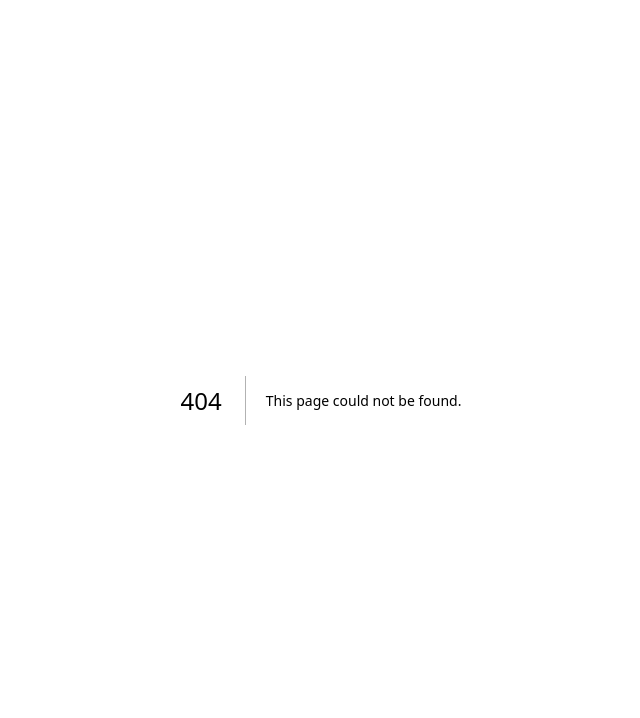
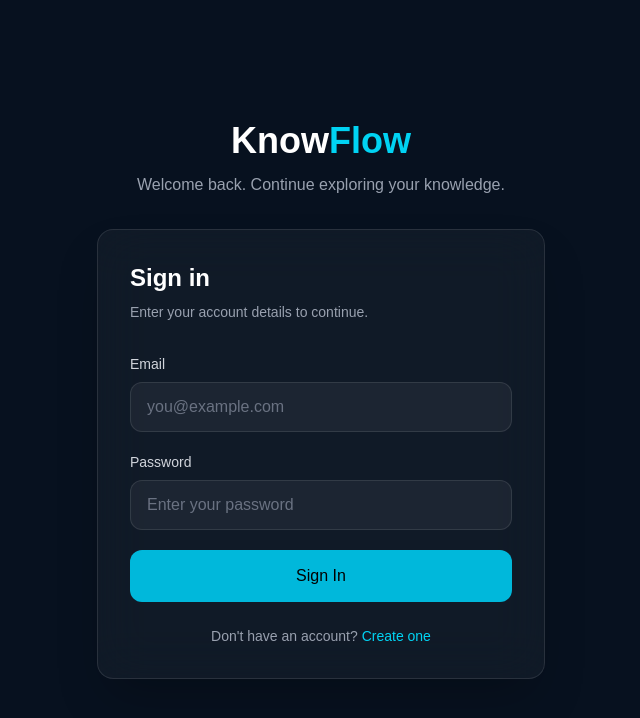
Before and after one commit to NehalKashif/KnowFlow-Ai, a Next.js app in the folder frontend/: page /login in a window 1280 px wide. Before the commit this address had no page. Shown: the top 718 px of the page, without its empty margins (319-959 px from the left). Built offline with nearby package versions, Linux system fonts and the light colour scheme.

Commit message:
Login page created

```diff
--- /dev/null
+++ b/frontend/app/dashboard/page.tsx
@@ -0,0 +1,28 @@
+"use client";
+
+export default function DashboardPage() {
+  const token =
+    typeof window !== "undefined"
+      ? localStorage.getItem("access_token")
+      : null;
+
+  return (
+    <main className="min-h-screen bg-[#07111f] flex items-center justify-center">
+      <div className="text-center">
+        <h1 className="text-4xl font-bold text-white">
+          Know<span className="text-cyan-400">Flow</span>
+        </h1>
+
+        <p className="mt-4 text-gray-400">
+          Dashboard
+        </p>
+
+        <p className="mt-2 text-sm text-green-400">
+          {token
+            ? "You are authenticated."
+            : "No authentication token found."}
+        </p>
+      </div>
+    </main>
+  );
+}
--- /dev/null
+++ b/frontend/app/login/page.tsx
@@ -0,0 +1,165 @@
+"use client";
+
+import { FormEvent, useState } from "react";
+import Link from "next/link";
+import { useRouter } from "next/navigation";
+
+export default function LoginPage() {
+  const router = useRouter();
+
+  const [email, setEmail] = useState("");
+  const [password, setPassword] = useState("");
+
+  const [loading, setLoading] = useState(false);
+  const [error, setError] = useState("");
+  const [success, setSuccess] = useState("");
+
+  const handleSubmit = async (event: FormEvent<HTMLFormElement>) => {
+    event.preventDefault();
+
+    setError("");
+    setSuccess("");
+    setLoading(true);
+
+    try {
+      const response = await fetch(
+        "http://127.0.0.1:8000/auth/login",
+        {
+          method: "POST",
+          headers: {
+            "Content-Type": "application/json",
+          },
+          body: JSON.stringify({
+            email,
+            password,
+          }),
+        }
+      );
+
+      const data = await response.json();
+
+      if (!response.ok) {
+        setError(data.detail || "Invalid email or password.");
+        return;
+      }
+
+      // Store JWT token
+      localStorage.setItem("access_token", data.access_token);
+
+      setSuccess("Login successful!");
+
+      // Redirect to dashboard
+      router.push("/dashboard");
+
+    } catch (error) {
+      console.error("Login error:", error);
+      setError("Unable to connect to the server.");
+    } finally {
+      setLoading(false);
+    }
+  };
+
+  return (
+    <main className="min-h-screen bg-[#07111f] flex items-center justify-center px-6">
+
+      <div className="w-full max-w-md">
+
+        {/* Logo / Brand */}
+        <div className="text-center mb-8">
+          <h1 className="text-4xl font-bold text-white">
+            Know<span className="text-cyan-400">Flow</span>
+          </h1>
+
+          <p className="mt-3 text-gray-400">
+            Welcome back. Continue exploring your knowledge.
+          </p>
+        </div>
+
+        {/* Login Card */}
+        <div className="rounded-2xl border border-white/10 bg-white/[0.04] backdrop-blur-xl p-8 shadow-2xl">
+
+          <h2 className="text-2xl font-semibold text-white">
+            Sign in
+          </h2>
+
+          <p className="mt-2 text-sm text-gray-400">
+            Enter your account details to continue.
+          </p>
+
+          <form onSubmit={handleSubmit} className="mt-8 space-y-5">
+
+            {/* Email */}
+            <div>
+              <label className="block text-sm font-medium text-gray-300 mb-2">
+                Email
+              </label>
+
+              <input
+                type="email"
+                value={email}
+                onChange={(e) => setEmail(e.target.value)}
+                placeholder="you@example.com"
+                required
+                className="w-full rounded-xl border border-white/10 bg-white/5 px-4 py-3 text-white placeholder-gray-500 outline-none transition focus:border-cyan-400 focus:ring-2 focus:ring-cyan-400/20"
+              />
+            </div>
+
+            {/* Password */}
+            <div>
+              <label className="block text-sm font-medium text-gray-300 mb-2">
+                Password
+              </label>
+
+              <input
+                type="password"
+                value={password}
+                onChange={(e) => setPassword(e.target.value)}
+                placeholder="Enter your password"
+                required
+                className="w-full rounded-xl border border-white/10 bg-white/5 px-4 py-3 text-white placeholder-gray-500 outline-none transition focus:border-cyan-400 focus:ring-2 focus:ring-cyan-400/20"
+              />
+            </div>
+
+            {/* Error */}
+            {error && (
+              <div className="rounded-lg border border-red-500/20 bg-red-500/10 px-4 py-3 text-sm text-red-400">
+                {error}
+              </div>
+            )}
+
+            {/* Success */}
+            {success && (
+              <div className="rounded-lg border border-green-500/20 bg-green-500/10 px-4 py-3 text-sm text-green-400">
+                {success}
+              </div>
+            )}
+
+            {/* Login button */}
+            <button
+              type="submit"
+              disabled={loading}
+              className="w-full rounded-xl bg-cyan-500 py-3.5 font-semibold text-black transition hover:bg-cyan-400 disabled:cursor-not-allowed disabled:opacity-50"
+            >
+              {loading ? "Signing in..." : "Sign In"}
+            </button>
+
+          </form>
+
+          {/* Register */}
+          <p className="mt-6 text-center text-sm text-gray-400">
+            Don't have an account?{" "}
+            <Link
+              href="/register"
+              className="font-medium text-cyan-400 hover:text-cyan-300"
+            >
+              Create one
+            </Link>
+          </p>
+
+        </div>
+
+      </div>
+
+    </main>
+  );
+}
```
